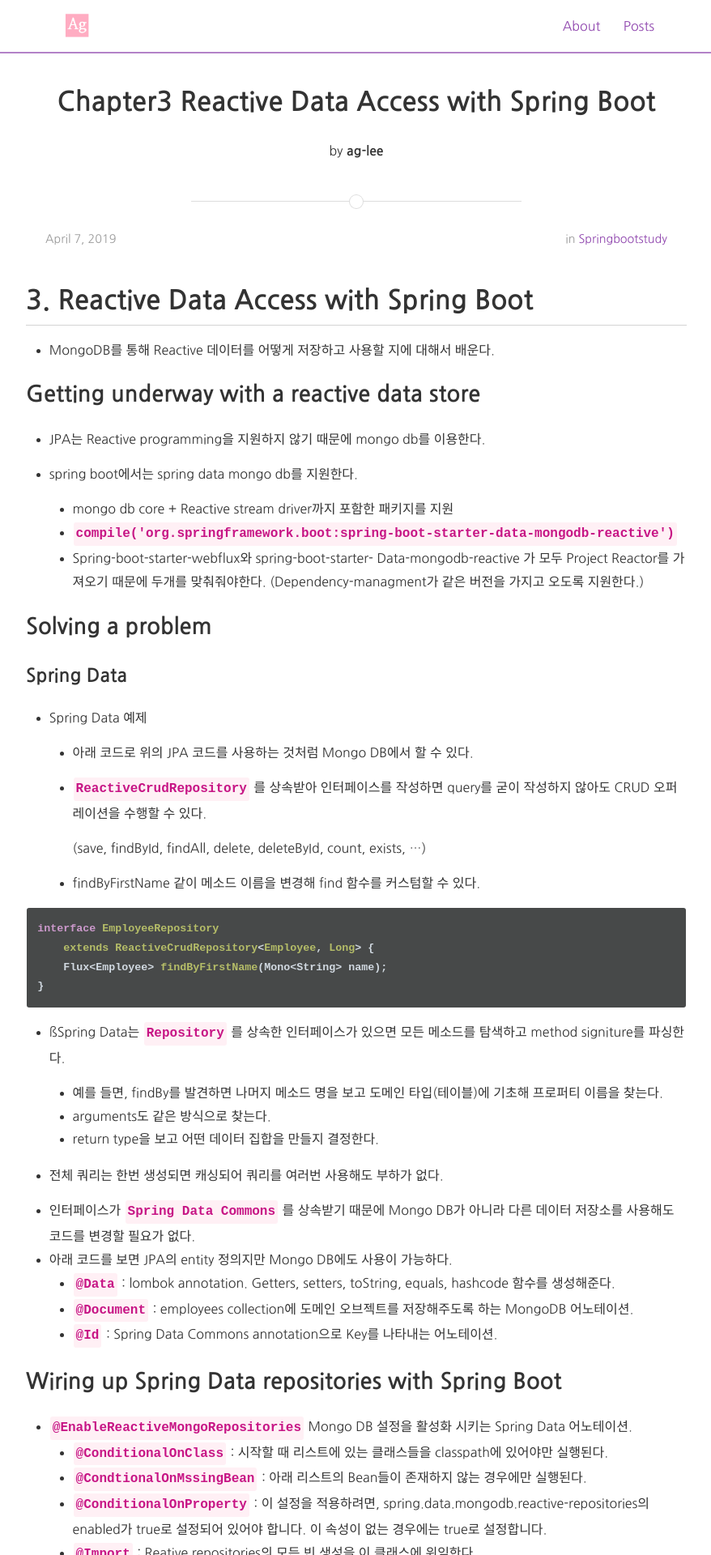
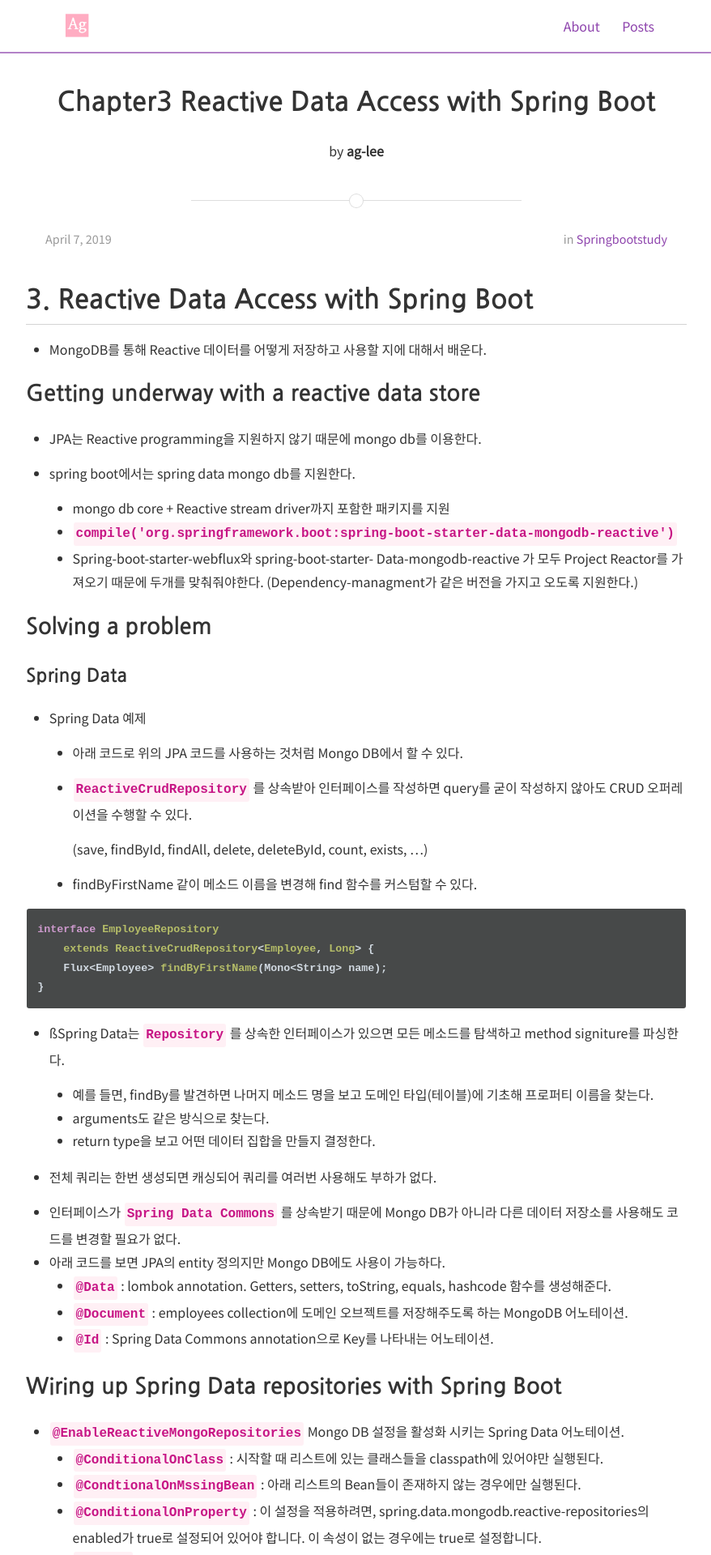
Before and after one commit to DYdoyeon/ag-lee.github.io, a Jekyll site: the page built from _posts/2019-04-07-SpringBoot_3장.md, in a window 1280 px wide. Shown: the top 1920 px of the page at 81% size, without its empty margins (200-1078 px from the left). Built offline with Jekyll 4.4.1, drawn with Linux system fonts in a browser that asks for light colours; nearby versions of some CDN libraries; some web fonts are replaced.

Commit message:
change fonts

```diff
--- a/_sass/_layout.scss
+++ b/_sass/_layout.scss
@@ -1,4 +1,5 @@
 // Primary site layout for Centrarium Theme
+@import url('https://fonts.googleapis.com/css?family=Nanum+Gothic+Coding|Noto+Sans+KR&display=swap');
 
 /*
 *	Variables
@@ -17,6 +18,7 @@ html, body {
 	margin: 0;
 	padding: 0;
 	width: 100%;
+	font-family: 'Noto Sans KR', sans-serif;
 }
 
 ol.default {
@@ -35,6 +37,7 @@ code {
 	border-radius: 3px;
 	padding: 0 3px;
 	margin: 1px;
+	font-family: 'Nanum Gothic Coding', monospace;
 }
 
 pre code.hljs {
```
